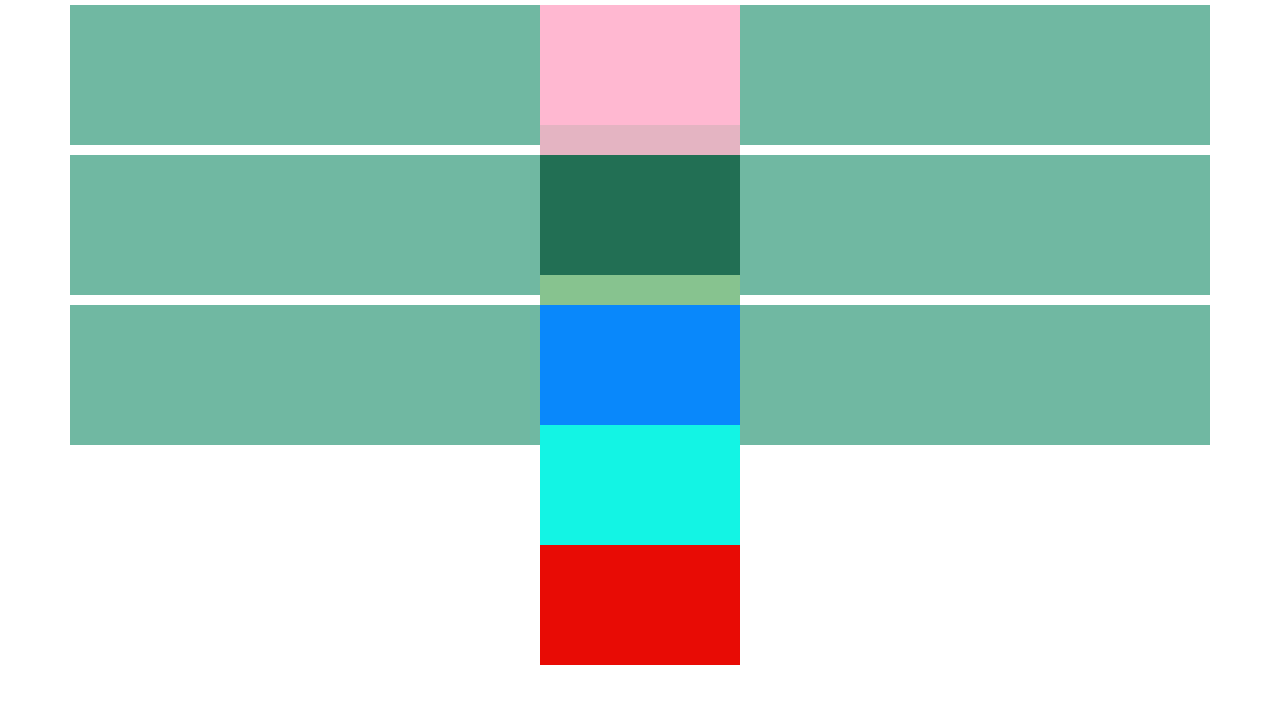
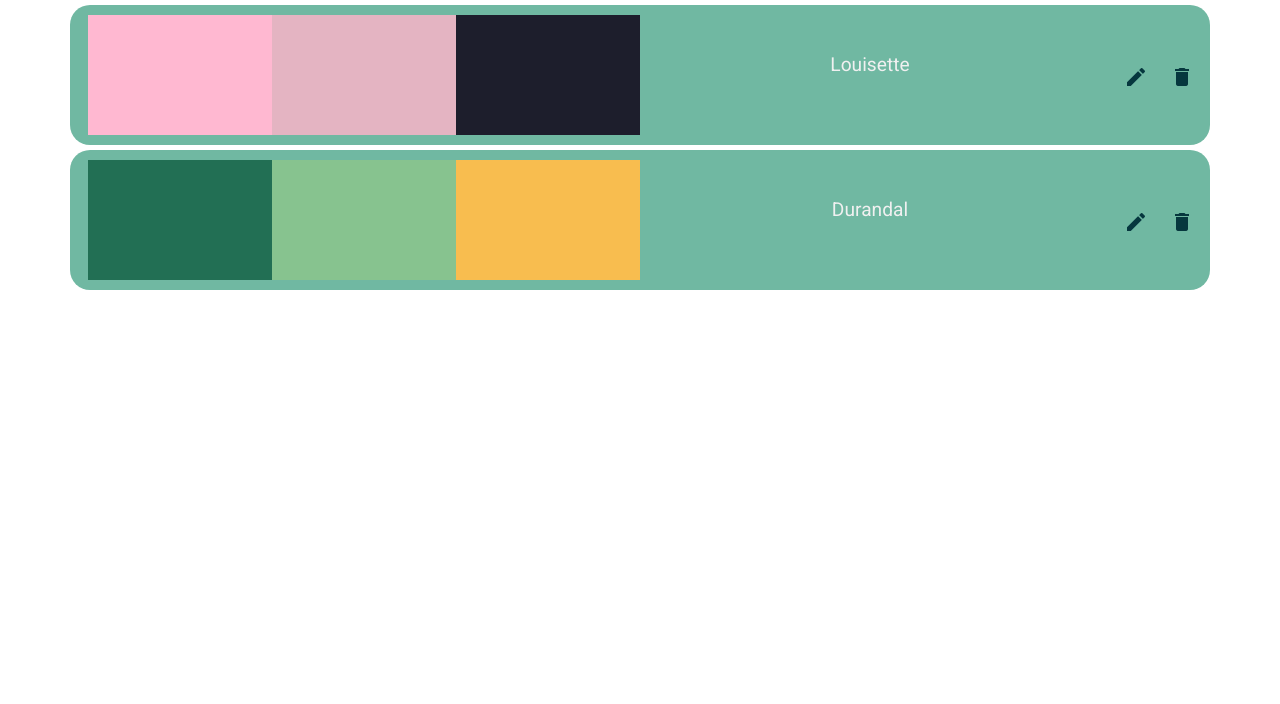
Before and after one commit to NikiDeVisscher/palette-generator, an Angular app: page /view in a window 1280 px wide. Shown: the top 704 px of the page. Built offline with nearby package versions, Linux system fonts and the light colour scheme; data requests are answered from the project's data file.

Commit message:
View palettes

```diff
--- a/db.json
+++ b/db.json
@@ -47,30 +47,6 @@
           "bValue": "79"
         }
       ]
-    },
-    {
-      "id": "0685",
-      "name": "test6",
-      "colours": [
-        {
-          "hexCode": "0988FB",
-          "rValue": "9",
-          "gValue": "136",
-          "bValue": "251"
-        },
-        {
-          "hexCode": "13F4E4",
-          "rValue": "19",
-          "gValue": "244",
-          "bValue": "228"
-        },
-        {
-          "hexCode": "E80B05",
-          "rValue": "232",
-          "gValue": "11",
-          "bValue": "5"
-        }
-      ]
     }
   ]
 }
--- a/src/app/app.routes.ts
+++ b/src/app/app.routes.ts
@@ -2,9 +2,12 @@ import { Routes } from '@angular/router';
 import { GeneratePaletteComponent } from './components/generate-palette/generate-palette.component';
 import { SaveColourComponent } from './components/save-colour/save-colour.component';
 import { ViewPalettesComponent } from './components/view-palettes/view-palettes.component';
+import { DisplayPaletteComponent } from './components/display-palette/display-palette.component';
 
 export const routes: Routes = [
     {path: '', component: GeneratePaletteComponent},
     {path: 'save', component: SaveColourComponent},
-    {path: 'view', component: ViewPalettesComponent}
+    {path: 'view', component: ViewPalettesComponent, children: [
+        {path: ':id', component: DisplayPaletteComponent}
+    ]}
 ];
--- a/src/app/components/display-palette/display-palette.component.css
+++ b/src/app/components/display-palette/display-palette.component.css
@@ -2,3 +2,15 @@
     width: 200px;
     height: 200px;
 }
+
+.palette {
+    margin: 30px auto;
+}
+
+h2 {
+    color: #047792;
+}
+
+h3 {
+    color: #06373E;
+}
--- a/src/app/components/display-palette/display-palette.component.html
+++ b/src/app/components/display-palette/display-palette.component.html
@@ -4,19 +4,14 @@
             <h2>{{ palette.name }}</h2>
         </div>
     </div>
-    <div class="row">
+    <div class="row palette">
         <div class="col" class="d-flex flex-row justify-content-center">
                 <ng-container *ngFor="let colour of palette.colours">
                     <div class="text-center">
-                        <p>{{ colour.hexCode|hex }}</p>
+                        <h3>{{ colour.hexCode|hex }}</h3>
                         <div [ngStyle]="{backgroundColor: setColour(colour)}" class="colour"></div>
                     </div>
                 </ng-container>
         </div>
     </div>
-    <div class="row">
-        <div class="col" class="d-flex flex-row justify-content-center">
-            <button mat-flat-button color="accent">Close</button>
-        </div>
-    </div>
 </div>
--- a/src/app/components/display-palette/display-palette.component.ts
+++ b/src/app/components/display-palette/display-palette.component.ts
@@ -20,10 +20,8 @@ export class DisplayPaletteComponent implements OnInit{
   constructor(private paletteService: PaletteService, private route: ActivatedRoute, private router: Router) {}
 
   ngOnInit(): void {
-    this.route.params
-    .subscribe((params: Params) => {
-      //this.onLoadPalette(params['id']!);
-      this.onLoadPalette("0");
+    this.route.params.subscribe((params: Params) => {
+      this.onLoadPalette(params['id']!);
     });
   }
 
--- a/src/app/components/view-palettes/view-palettes.component.css
+++ b/src/app/components/view-palettes/view-palettes.component.css
@@ -1,13 +1,43 @@
 .colour {
-    /*display: block;*/
-    width: 200px;
     height: 120px;
+}
+
+.colours {
+    margin: 10px 0;
 }
 
 .item {
     display: block;
-    width: 1246px;
-    height: 140px;
     background-color: #70B8A2;
     margin: 5px auto;
+    border-radius: 20px;
+    padding: 0 30px;
 }
+
+.name {
+    text-align: center;
+    color: #F0F0F0;
+    font-size: larger;
+}
+
+.edit {
+    text-align: center;
+    vertical-align: middle;
+    color: #06373E;
+}
+
+#display {
+    position: fixed;
+    top: 50%;
+    left: 50%;
+    transform: translate(-50%, -50%);
+    background-color: #ffffff;
+    border: 1px solid #cccccc;
+    padding: 10px;
+    box-shadow: 0 4px 8px rgba(0, 0, 0, 0.1);
+    z-index: 1000; /* Ensure the element appears above other content */
+}
+
+button {
+    width: 200px;
+}
--- a/src/app/components/view-palettes/view-palettes.component.html
+++ b/src/app/components/view-palettes/view-palettes.component.html
@@ -1,19 +1,41 @@
-<div class="container">
-    <ng-container *ngFor="let palette of palettes; index as i">
-        <div class="row">
-            <div class="item">
-                <div  class="col">
-                    <div class="d-flex flex-row justify-content-center">
-                        <div class="colours">
-                        <ng-container *ngFor="let colour of palette.colours; index as i">
-                            <div class="d-flex flex-row justify-content-center">
-                                <div [ngStyle]="{backgroundColor: setColour(colour)}" class="colour"></div>
-                            </div>
-                        </ng-container>
-                        </div>
+<div class="container-fluid">
+<ng-container *ngFor="let palette of palettes">
+    <div class="container item" (click)="onView(palette.id)">
+        <div class="row d-flex align-items-center">
+            <div class="col-sm-6 colours">
+                <div class="row">
+                    <ng-container *ngFor="let colour of palette.colours">
+                        <div [ngStyle]="{backgroundColor: setColour(colour)}" [ngClass]="setClass(palette)"></div>
+                    </ng-container>
+                </div>
+            </div>
+            <div class="col-sm-6 actions">
+                <div class="row">
+                    <div class="col-sm-10 name">
+                        <p>{{ palette.name }}</p>
+                    </div>
+                    <div class="col-sm-1">
+                        <button mat-icon-button class="edit" (click)="onEdit(palette.id, $event)">
+                            <mat-icon>edit</mat-icon>
+                        </button>
+                    </div>
+                    <div class="col-sm-1">
+                        <button mat-icon-button class="edit" (click)="onDelete(palette.id, $event)">
+                            <mat-icon>delete</mat-icon>
+                        </button>
                     </div>
                 </div>
             </div>
         </div>
-    </ng-container>
+    </div>
+</ng-container>
+
+<div id="display" [style.display]="isVisible ? 'block' : 'none'">
+    <router-outlet></router-outlet>
+    <div class="row">
+        <div class="col" class="d-flex flex-row justify-content-center">
+            <button mat-flat-button color="accent" (click)="onClose()">Close</button>
+        </div>
+    </div>
 </div>
+</div>
--- a/src/app/components/view-palettes/view-palettes.component.ts
+++ b/src/app/components/view-palettes/view-palettes.component.ts
@@ -4,17 +4,19 @@ import { Palette } from '../../models/palette.model';
 import { CommonModule } from '@angular/common';
 import { MatButtonModule } from '@angular/material/button';
 import { PaletteService } from '../../services/palette.service';
-import { Router } from '@angular/router';
+import { Router, RouterModule } from '@angular/router';
+import { MatIconModule } from '@angular/material/icon';
 
 @Component({
   selector: 'app-view-palettes',
   standalone: true,
-  imports: [CommonModule, MatButtonModule],
+  imports: [CommonModule, MatButtonModule, MatIconModule, RouterModule],
   templateUrl: './view-palettes.component.html',
   styleUrl: './view-palettes.component.css'
 })
 export class ViewPalettesComponent implements OnInit {
   palettes: Palette[] = new Array;
+  isVisible: boolean = false;
 
   constructor(private paletteService: PaletteService, private router: Router) {}
 
@@ -33,4 +35,40 @@ export class ViewPalettesComponent implements OnInit {
     value += colour.bValue + ')';
     return value;
   }
+
+  setClass(palette: Palette): string {
+    var num = 12 / palette.colours.length;
+    return "col-sm-" + num + " colour";
+  }
+
+  onView(index: string | undefined): void {
+    this.isVisible = true;
+    index = index? index : "0";
+    this.router.navigate(['view/' + index]);
+  }
+
+  onEdit(index: string | undefined, event: Event): void {
+    event.stopPropagation();
+    index = index? index : "0";
+  }
+
+  onDelete(index: string | undefined, event: Event): void {
+    event.stopPropagation();
+    index = index? index : "0";
+    this.paletteService.deletePalette(index).subscribe(
+      () => {
+        this.paletteService.getPalettes().subscribe({
+          next: (response: Palette[]) => {
+            this.palettes = response;
+          }
+        });
+        this.router.navigate(['view']);
+      }
+    )
+  }
+
+  onClose(): void {
+    this.isVisible = false;
+    this.router.navigate(['view']);
+  }
 }
```
